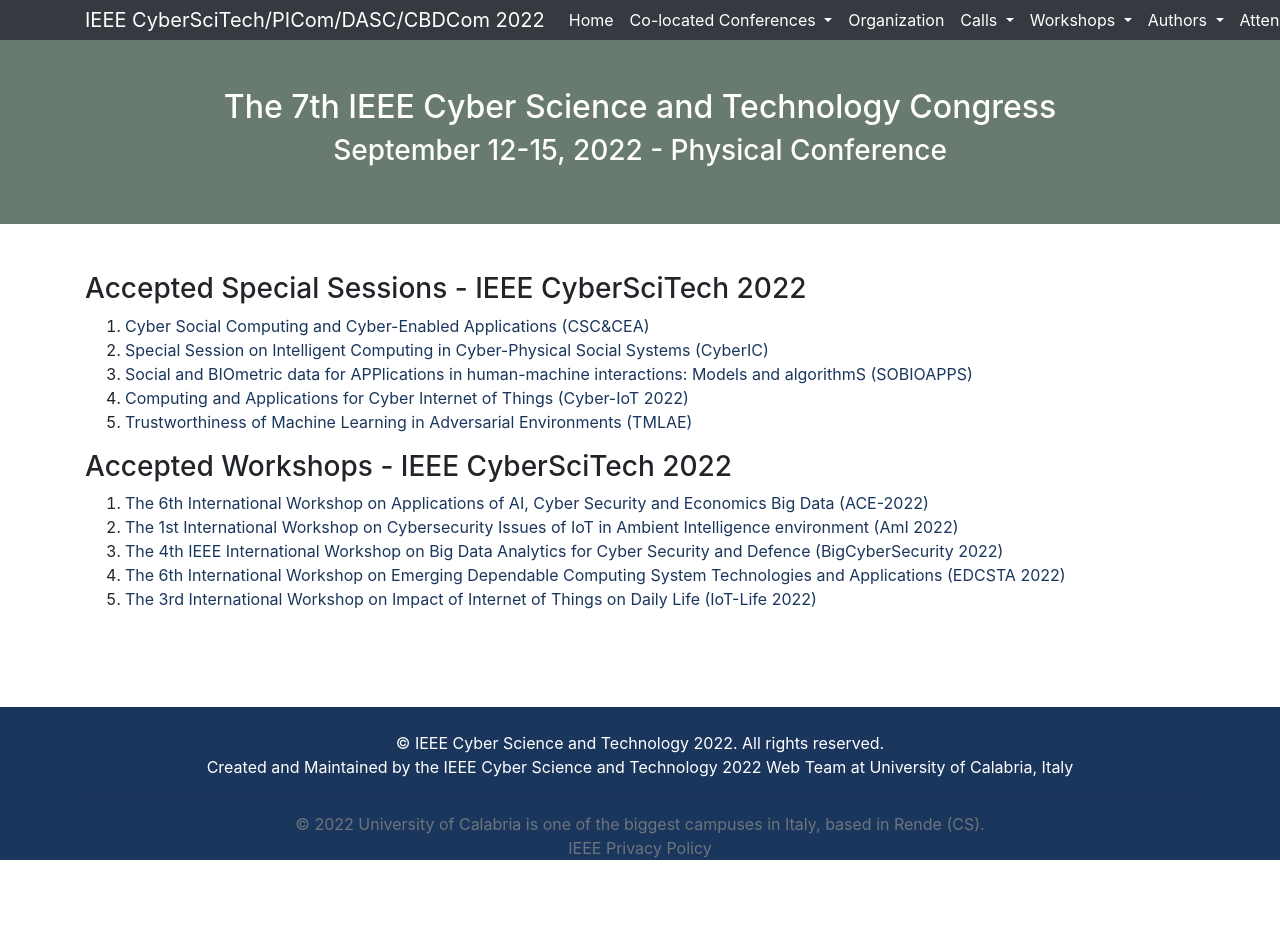
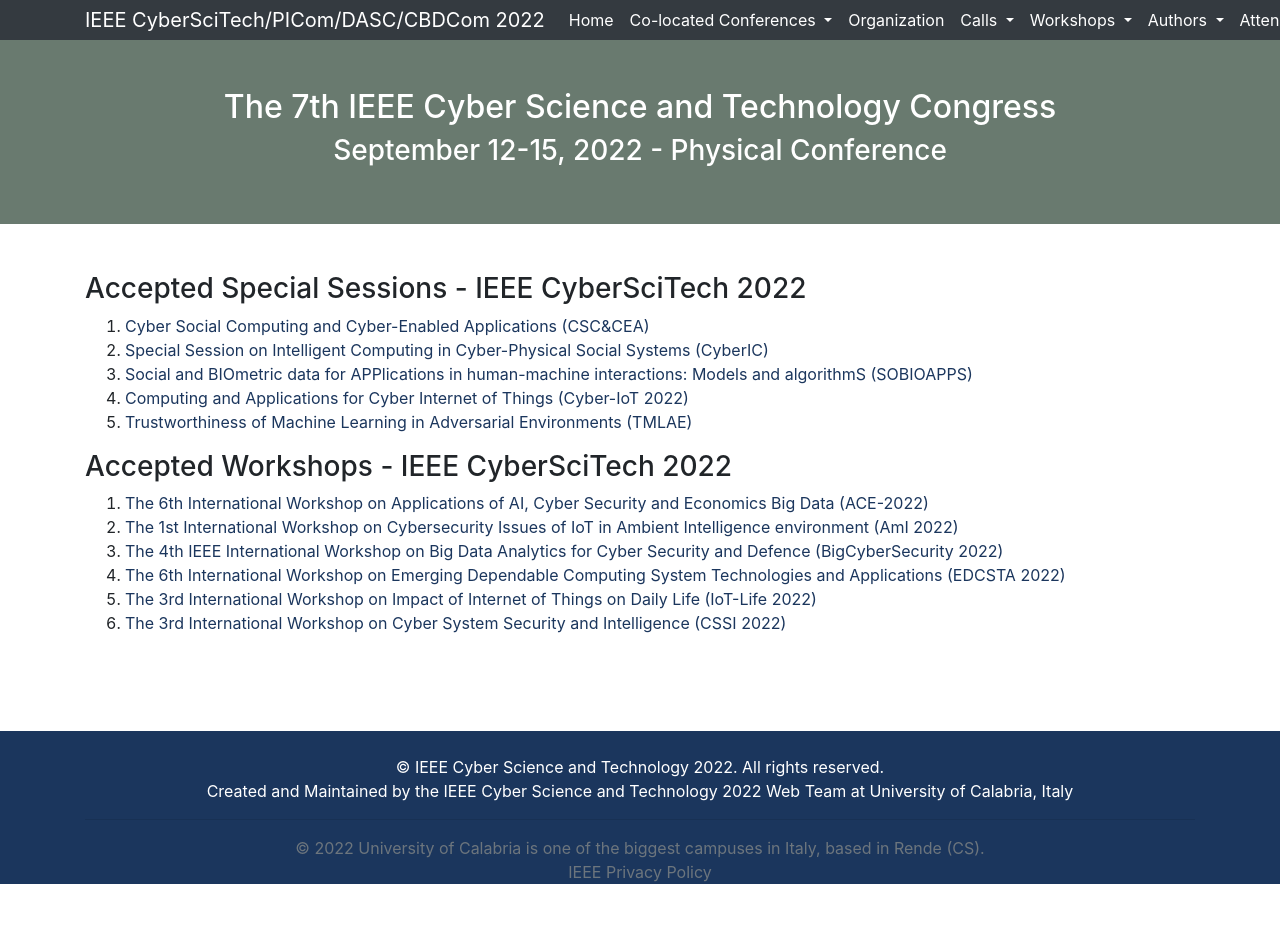
Before and after one commit to cyber-science/2022, a Jekyll site: the page built from _pages/cyberscitech/acceptworkshops.md, in a window 1280 px wide. Built offline with Jekyll 4.4.1, drawn with Linux system fonts in a browser that asks for light colours; before the commit the page ends 908 px from its top, so only the background shows below that.

Commit message:
added new WS CFP for cyberscitech

```diff
--- a/_pages/cyberscitech/acceptworkshops.md
+++ b/_pages/cyberscitech/acceptworkshops.md
@@ -23,4 +23,5 @@
 <li><a href="/2022/assets/files/ws-ss/cst/BigCyberSecurity2022_CFP.pdf" target=_new>The 4th IEEE International Workshop on Big Data Analytics for Cyber Security and Defence (BigCyberSecurity 2022)</a></li>
 <li><a href="/2022/assets/files/ws-ss/cst/EDCSTA2022_CFP.pdf" target=_new>The 6th International Workshop on Emerging Dependable Computing System Technologies and Applications (EDCSTA 2022)</a></li>
 <li><a href="/2022/assets/files/ws-ss/cst/IoT-Life2022_CFP.pdf" target=_new>The 3rd International Workshop on Impact of Internet of Things on Daily Life (IoT-Life 2022)</a></li>
+<li><a href="/2022/assets/files/ws-ss/cst/CSSI2022_CFP.pdf" target=_new>The 3rd International Workshop on Cyber System Security and Intelligence (CSSI 2022)</a></li>
 </ol>
```
Also changed, not shown: 1 other file.
